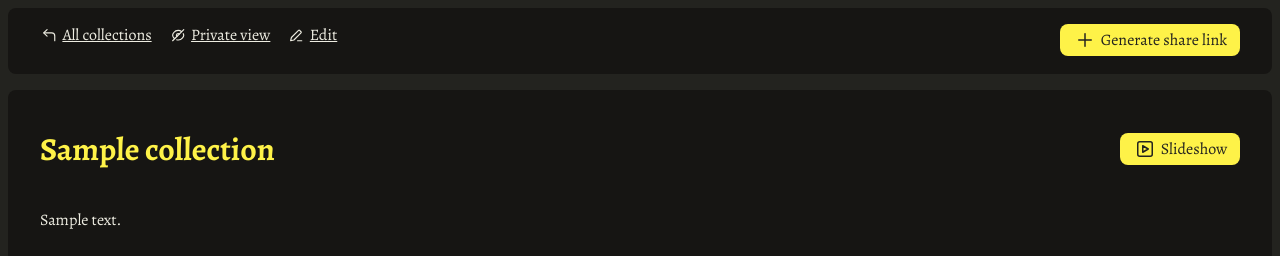
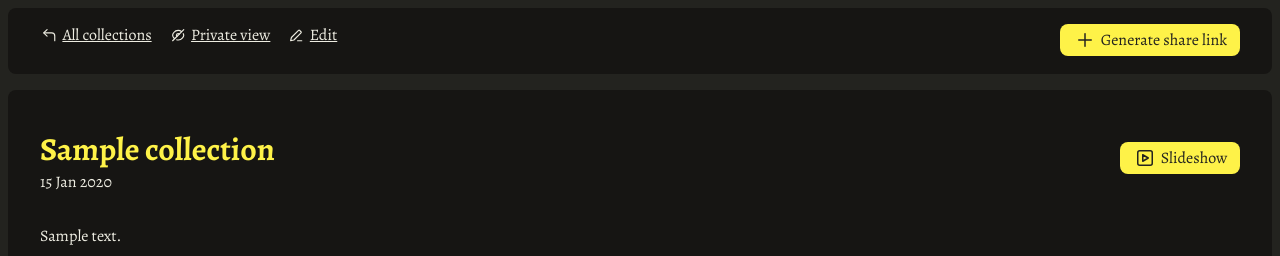
Before and after one commit to jaketrent/galleria, a Django app: page /collection/1 in a window 1280 px wide. Shown: the top 256 px of the page. Run offline with Django 3.2, Linux system fonts and the light colour scheme; a user stored in the database is signed in; tables that the repository leaves empty hold one stand-in row (values such as "Sample post"); data that the repository does not hold is empty; parts of the project's set-up code (start-up, migrations or seed data) failed here and were passed over.

Commit message:
add collection date

```diff
--- a/works/models.py
+++ b/works/models.py
@@ -1,3 +1,4 @@
+from datetime import date
 from django.conf import settings
 from django.db import models
 from django.urls import reverse
@@ -9,6 +10,7 @@ from urllib.parse import urlparse
 
 class Collection(models.Model):
     title = models.CharField(max_length=244)
+    date = models.DateField(default=date.today)
     description = models.TextField(null=True, blank=True)
     date_created = models.DateTimeField(default=timezone.now)
     user = models.ForeignKey(User, on_delete=models.CASCADE)
--- a/works/static/works/collection_detail.css
+++ b/works/static/works/collection_detail.css
@@ -9,11 +9,15 @@
   height: 1.15rem;
   width: 1.15rem;
 }
-.collection_text h1 {
+.collection_intro__header header {
+  margin-bottom: 1rem;
+}
+.collection_intro__header h1 {
   color: hsl(var(--color-accent-hsl));
+  margin-bottom: 0;
 }
 @media (min-width: 800px) {
-  .collection_intro header {
+  .collection_intro__header {
     display: grid;
     grid-template-columns: 1fr auto;
     grid-gap: 1rem;
--- a/works/templates/works/collection_detail.html
+++ b/works/templates/works/collection_detail.html
@@ -79,8 +79,13 @@
   {% endif %}
 
   <div class="collection_text collection_intro">
-    <header>
-      <h1>{{ collection.title }}</h1>
+    <div class="collection_intro__header">
+      <header>
+        <h1>{{ collection.title }}</h1>
+        {% if collection.date %}
+          <time datetime="{{ collection.date|date:"c" }}">{{ collection.date|date:"j M Y" }}</time>
+        {% endif %}
+      </header>
       <button class="works_button works_label--icon collection_slideshow">
         <svg width="24" height="24" fill="none" viewBox="0 0 24 24">
           <path stroke="currentColor" stroke-linecap="round" stroke-linejoin="round" stroke-width="1.5" d="M4.75 6.75C4.75 5.64543 5.64543 4.75 6.75 4.75H17.25C18.3546 4.75 19.25 5.64543 19.25 6.75V17.25C19.25 18.3546 18.3546 19.25 17.25 19.25H6.75C5.64543 19.25 4.75 18.3546 4.75 17.25V6.75Z"></path>
@@ -88,7 +93,7 @@
         </svg>
         Slideshow
       </button>
-    </header>
+    </div>
     <p>
       {{ collection.description|default:"" }}
     </p>
```
Also changed, not shown: works/static/works/collection_list.css (+8 -3 lines), works/templates/works/collection_list.html (+6 -1 lines), works/migrations/0005_collection_date.py (added).
